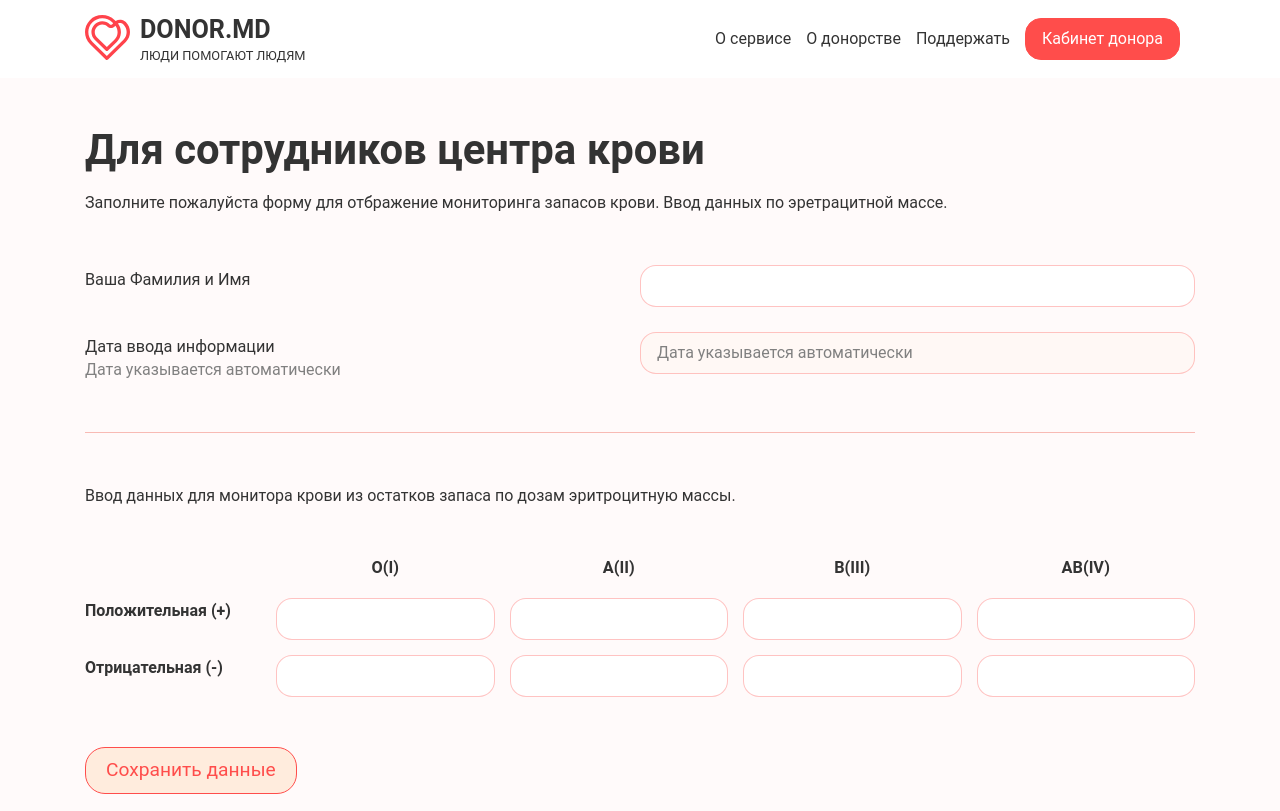
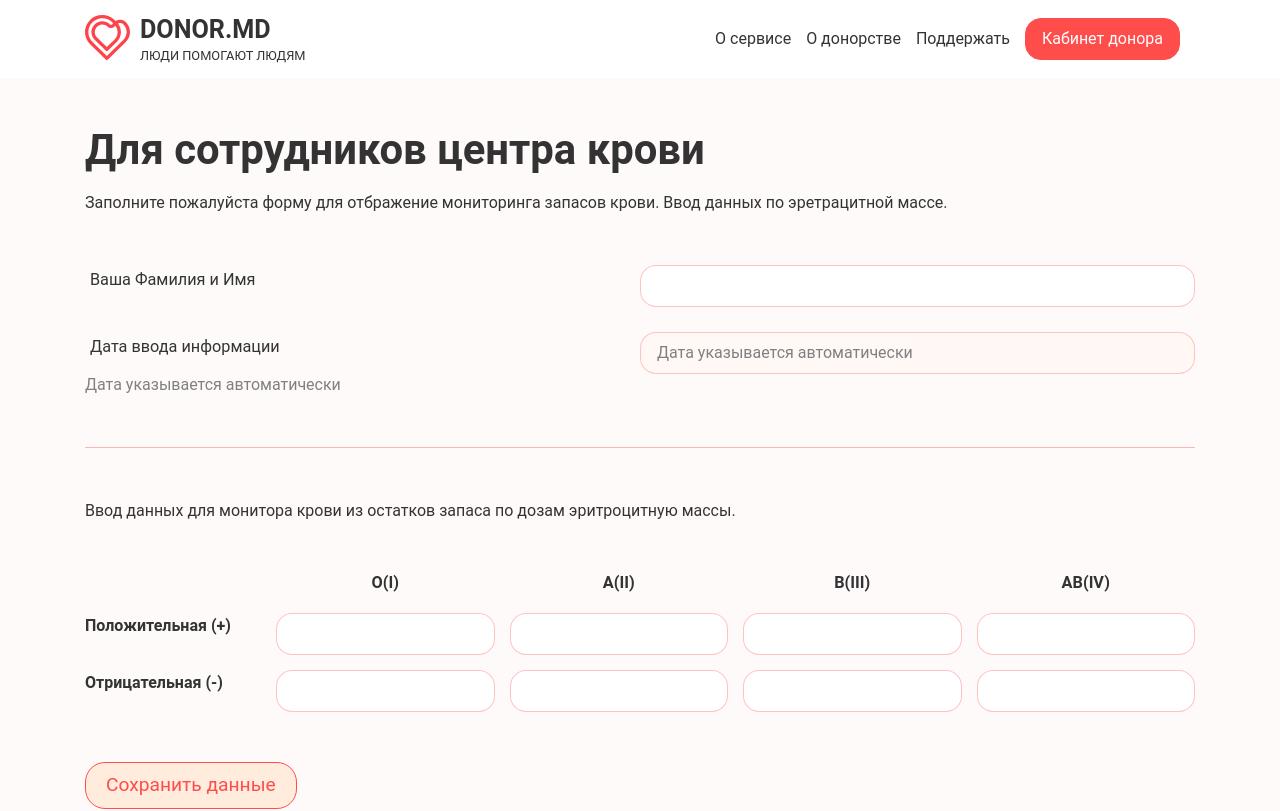
Before and after one commit to Donormd/donor.md-frontend, a Next.js app: page /monitoring in a window 1280 px wide. Shown: the top 811 px of the page. Built offline with nearby package versions, Linux system fonts and the light colour scheme; no server answers.

Commit message:
added margin

```diff
--- a/components/UI/form/form-item.tsx
+++ b/components/UI/form/form-item.tsx
@@ -50,7 +50,7 @@ const ErrorColumn = styled.div<{ columns: number }>`
 `;
 
 const Label = styled(Title)<{ required?: boolean }>`
-  margin-top: 5px;
+  margin: 5px 0 15px 5px;
   &::after {
     display: ${({ required }) => (required ? 'inline-block' : 'none')};
     margin-left: 4px;
```
